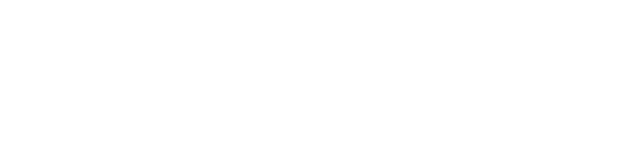
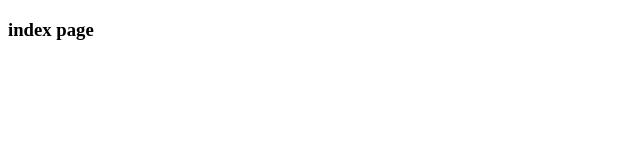
Before and after one commit to seunghyun1/MyRepo2, a plain HTML site: page index.html in a window 1280 px wide. Shown: the whole page, without its empty margins (0-640 px from the left). Drawn offline with Linux system fonts and the light colour scheme.

Commit message:
h3 added

```diff
--- a/index.html
+++ b/index.html
@@ -5,6 +5,6 @@
 	<title>index.html</title>
 </head>
 <body>
-
+	<h3>index page</h3>
 </body>
 </html>
```
